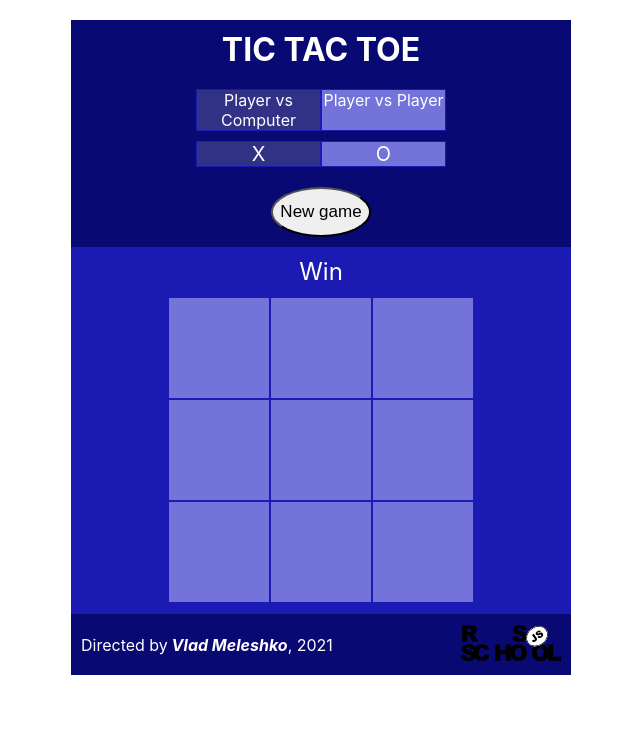
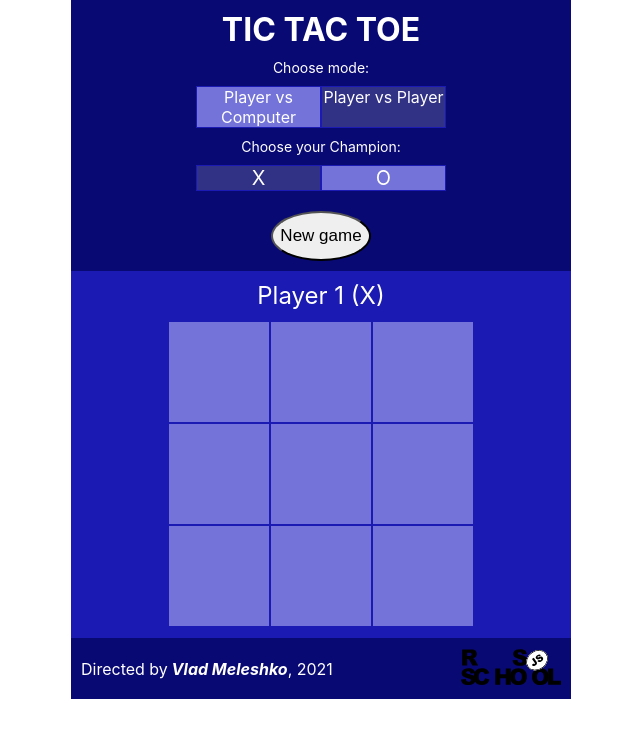
Before and after one commit to VladMeleshko/react-game, a React (Create React App) app in the folder react-game/: page / in a window 1280 px wide. Shown: the top 738 px of the page, without its empty margins (319-959 px from the left). Built offline with nearby package versions, Linux system fonts and the light colour scheme.

Commit message:
feat: add choice of elem, PvP  game, sounds

```diff
--- a/react-game/src/App.css
+++ b/react-game/src/App.css
@@ -1,4 +1,4 @@
 .app {
   max-width: 500px;
-  margin: 20px auto;
+  margin: 0px auto;
 }
--- a/react-game/src/App.js
+++ b/react-game/src/App.js
@@ -2,12 +2,23 @@ import './App.css';
 import Field from './components/Field.jsx';
 import Header from './components/Header.jsx';
 import Footer from './components/Footer.jsx';
+import { useState } from 'react';
 
 function App() {
+
+  const [mode, setMode] = useState('PvP');
+  const [value, setValue] = useState('X');
+
   return (
     <div className="app">
-      <Header />
-      <Field />
+      <Header
+        changeMode={(modeType) => setMode(modeType)}
+        changeValue={(newValue) => setValue(newValue)}
+      />
+      <Field
+        mode={mode}
+        value={value}
+      />
       <Footer />
     </div>
   );
--- a/react-game/src/components/Field.css
+++ b/react-game/src/components/Field.css
@@ -17,3 +17,7 @@ table {
     font-size: 24px;
     text-align: center;
 }
+
+.info {
+    margin: 0;
+}
--- a/react-game/src/components/Field.jsx
+++ b/react-game/src/components/Field.jsx
@@ -1,66 +1,136 @@
 import React, { Component } from 'react';
 import Cell from './Cell.jsx';
 import './Field.css';
+import soundClick from '../audio/click.mp3';
+import soundWin from '../audio/win.mp3'
+
+const Gameinfo = ({ player, value, firstValue, result }) => {
+    if (!result) {
+        return <p className="info">{player} ({!value ? firstValue : value})</p>
+    } else {
+        return <p className="info">{result}</p>
+    }
+}
 
 class Field extends Component {
     state = {
-        player: 'user',
+        player: 'Player 1',
         field: [[], [], []],
         result: '',
-        element: '',
+        value: '',
         gameover: false,
     }
 
-    handleClick = (e, rowIndex, columnIndex) => {
-        const { player, field, element, gameover } = this.state;
-        console.log(e.target);
-        e.target.innerText = `${element}`;
+    soundClick = () => {
+        const audio = new Audio();
+        audio.src = soundClick;
+        audio.autoplay = true;
+    }
+
+    soundWin = () => {
+        const audio = new Audio();
+        audio.src = soundWin;
+        audio.autoplay = true;
+    }
+
+    // computerPlay = (field) => {
+    //     const row = Math.floor(Math.random() * 10) % 2;
+    //     const column = Math.floor(Math.random() * 10) % 2;
+
+    //     if (field[row][column]) {
+    //         this.computerPlay(field);
+    //     } else {
+    //         return {
+    //             row,
+    //             column,
+    //         }
+    //     }
+    // }
+
+    gameOver = (field, audio, player) => {
+        for (let i = 0; i < field.length; i++) {
+            if ((field[i][0] === field[i][1] && field[i][0] === field[i][2] && field[i][0] !== undefined) ||
+                (field[0][i] === field[1][i] && field[0][i] === field[2][i] && field[0][i] !== undefined) ||
+                (field[0][0] === field[1][1] && field[1][1] === field[2][2] && field[0][0] !== undefined) ||
+                (field[0][2] === field[1][1] && field[1][1] === field[2][0] && field[0][2] !== undefined)) {
+
+                    this.setState({
+                        result: `WINNER - ${player}`,
+                        gameover: true,
+                    })
+
+                    if (audio) {
+                        this.soundWin();
+                    }
+            }
+        }
+    }
+
+    handleClick = (rowIndex, columnIndex) => {
+        const { player, field, value, gameover } = this.state;
+        const { audio } = this.props;
         let currentPlayer = player;
-        let currentElement = element;
         const newField = field.slice();
+        let currentValue;
+        if (!value) {
+            currentValue = this.props.value;
+        } else {
+            currentValue = value;
+        }
+
+        // const { row, column } = this.computerPlay(field);
 
         if (!gameover) {
             if (!field[rowIndex][columnIndex]) {
-                newField[rowIndex][columnIndex] = player;
+                newField[rowIndex][columnIndex] = currentValue;
 
-                if (currentPlayer === 'user') {
-                    currentPlayer = 'com';
+                if (currentPlayer === 'Player 1') {
+                    currentPlayer = 'Player 2';
                 } else {
-                    currentPlayer = 'user'
+                    currentPlayer = 'Player 1'
                 }
 
-                if (currentElement === 'X') {
-                    currentElement = 'O';
+                if (currentValue === 'X') {
+                    currentValue = 'O';
                 } else {
-                    currentElement = 'X'
-                }
-
-                if (currentElement === '') {
-                    currentElement = 'X'
+                    currentValue = 'X'
                 }
             }
 
             this.setState({
                 player: currentPlayer,
                 field: newField,
-                element: currentElement,
+                value: currentValue,
             })
+
+            if (!audio) {
+                this.soundClick();
+            }
+
+            this.gameOver(field, !audio, player);
         }
     }
 
     render() {
         return (
             <main className="main">
-                <div className="game-info">Win</div>
-                <table className={this.state.gameover ? "end" : "noend"}>
+                <div className="game-info">
+                    <Gameinfo
+                        result={this.state.result}
+                        player={this.state.player}
+                        value={this.state.value}
+                        firstValue={this.props.value}
+                    />
+                </div>
+                <table className={this.state.gameover ? "end" : "noend"}> {/* ?????? */}
                     <tbody>
                         {[0, 1, 2].map(rowIndex => (
                             <tr key={rowIndex}>
                                 {[0, 1, 2].map(columnIndex => (
                                     <Cell
                                         key={`${rowIndex}${columnIndex}`}
-                                        onClick={(e) => this.handleClick(e, rowIndex, columnIndex)}
-                                        value={this.state.element}
+                                        onClick={() => this.handleClick(rowIndex, columnIndex)}
+                                        value={this.state.field[rowIndex][columnIndex]}
                                     />
                                 ))}
                             </tr>
--- a/react-game/src/components/Header.css
+++ b/react-game/src/components/Header.css
@@ -10,8 +10,17 @@
     text-align: center;
 }
 
-.game-modes,
-.elements-types-list {
+.game-modes__title,
+.elements-types__title {
+    margin: 0;
+    text-align: center;
+    font-size: 14px;
+    font-weight: 400;
+    color: #fff;
+}
+
+.game-modes__list,
+.elements-types__list {
     position: relative;
     left: 50%;
     transform: translateX(-50%);
--- a/react-game/src/components/Header.jsx
+++ b/react-game/src/components/Header.jsx
@@ -2,18 +2,35 @@ import React, { Component } from 'react';
 import './Header.css'
 
 class Header extends Component {
+    changeActiveParam = (e, elementsSelector, activeClass, param) => {
+        const elemArr = document.querySelectorAll(elementsSelector);
+        elemArr.forEach(elem => elem.classList.remove(activeClass));
+        e.target.classList.add(activeClass);
+        if (param === 'PvC' || param === 'PvP') {
+            this.props.changeMode(param);
+        } else if (param ===  'X' || param === 'O') {
+            this.props.changeValue(param);
+        }
+    }
+
     render () {
         return (
             <header className="header">
                 <h1 className="title">TIC TAC TOE</h1>
-                <ul className="game-modes">
-                    <li className="game-modes__button active">Player vs Computer</li>
-                    <li className="game-modes__button">Player vs Player</li>
-                </ul>
-                <ul className="elements-types-list">
-                    <li className="element-types active">X</li>
-                    <li className="element-types">O</li>
-                </ul>
+                <div className="game-modes">
+                    <h2 className="game-modes__title">Choose mode:</h2>
+                    <ul className="game-modes__list">
+                        <li className="game-modes__button" onClick={(e) => this.changeActiveParam(e, ".game-modes__button", "active", "PvC")}>Player vs Computer</li>
+                        <li className="game-modes__button active" onClick={(e) => this.changeActiveParam(e, ".game-modes__button", "active", "PvP")}>Player vs Player</li>
+                    </ul>
+                </div>
+                <div className="elements-types">
+                    <h2 className="elements-types__title">Choose your Champion:</h2>
+                    <ul className="elements-types__list">
+                        <li className="element-types active" onClick={(e) => this.changeActiveParam(e, ".element-types", "active", "X")}>X</li>
+                        <li className="element-types" onClick={(e) => this.changeActiveParam(e, ".element-types", "active", "O")}>O</li>
+                    </ul>
+                </div>
                 <button className="new-game">New game</button>
             </header>
         );
```
Also changed, not shown: 2 other files (tests, documents, lock files or other folders).
